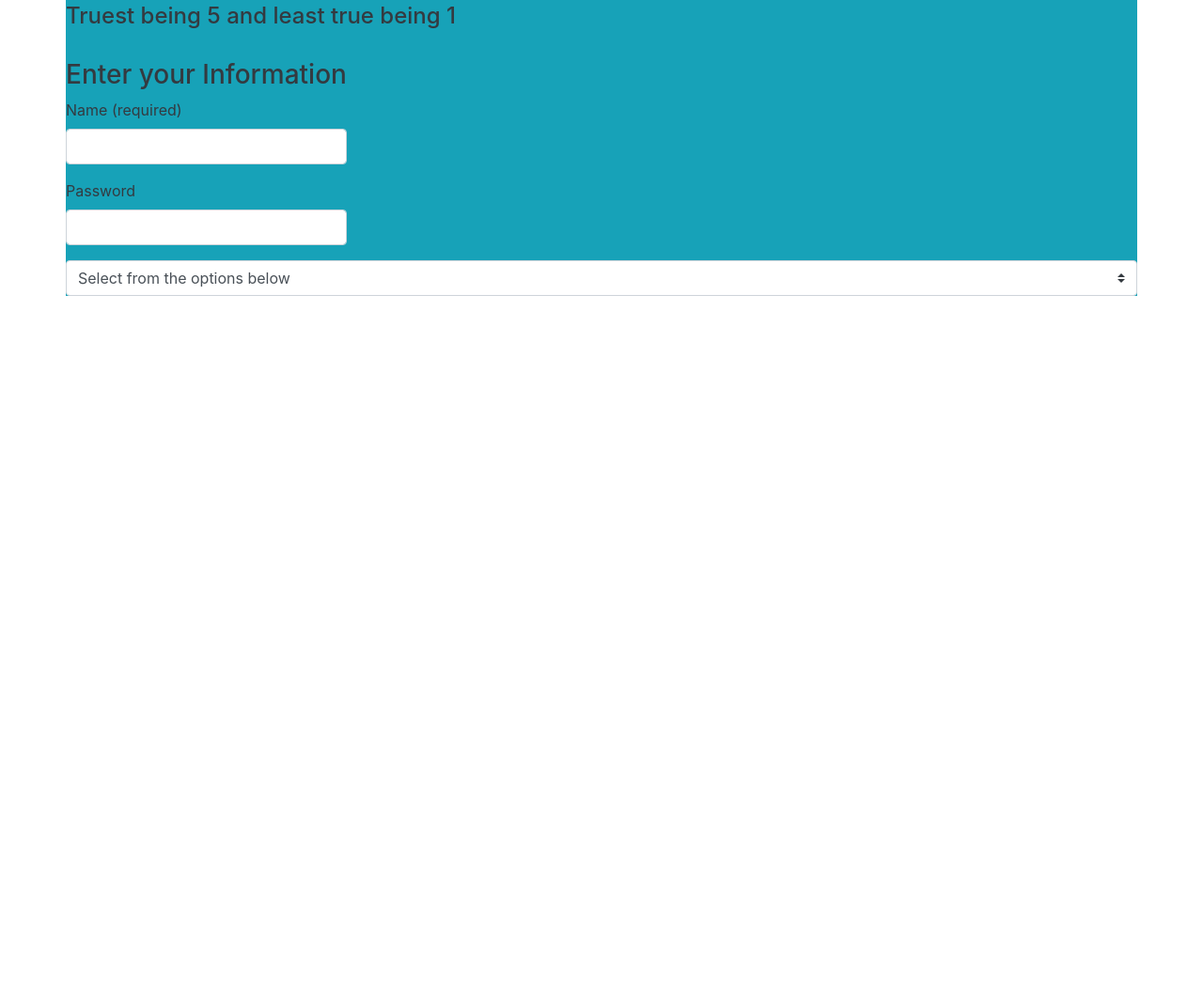
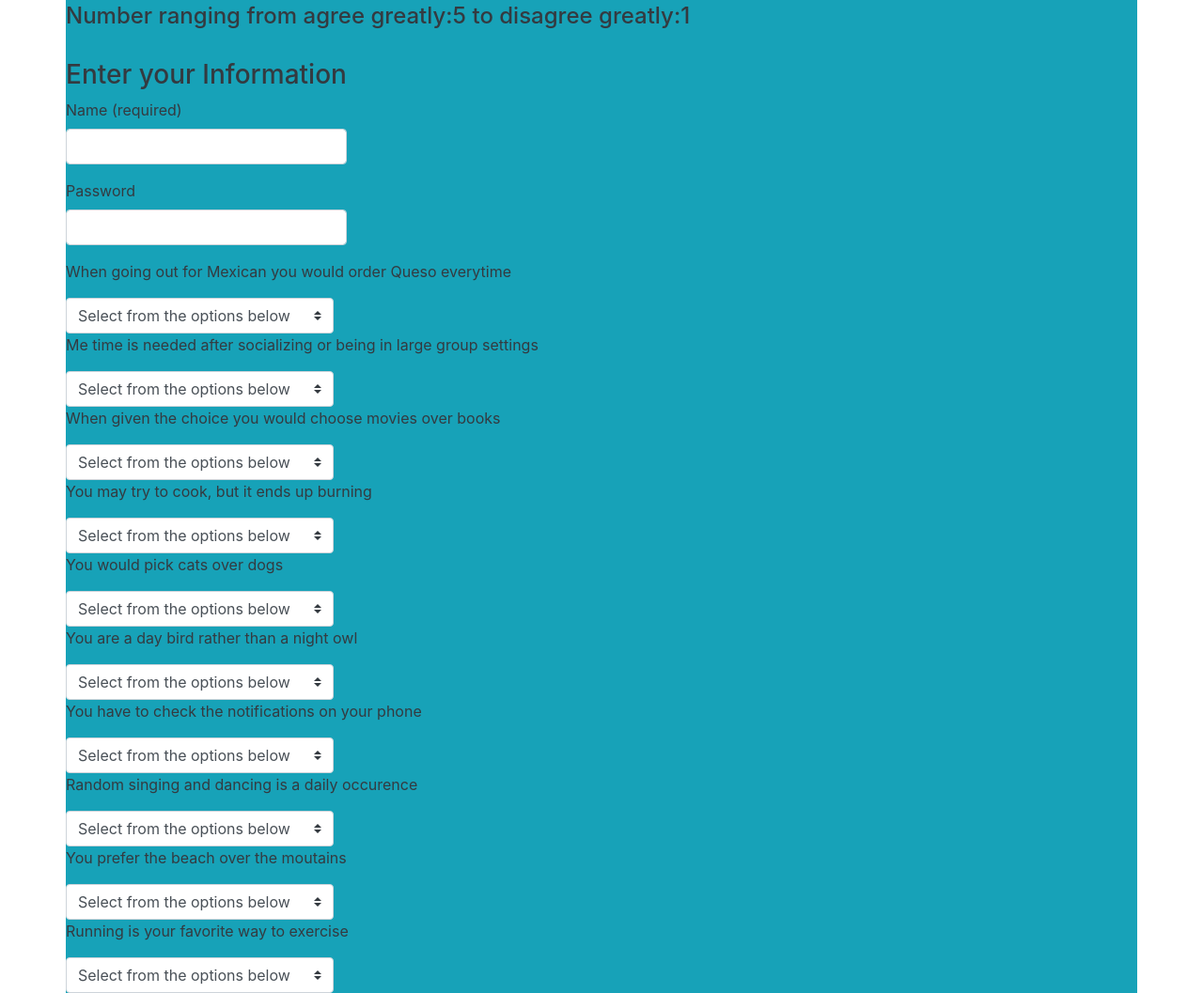
Before and after one commit to Mosbycr/friend-finder, a plain HTML site: page app/public/survey.html in a window 1280 px wide. Shown: the part 95-1152 px from the top of the page at 94% size. Before the commit the page ends 800 px from the top, so only its background shows below. Drawn offline with nearby package versions, Linux system fonts and the light colour scheme.

Commit message:
completed adding questions on survey, found out how to set max-width for input group

```diff
--- /dev/null
+++ b/app/public/assets/friend.css
@@ -0,0 +1,3 @@
+#question1 {
+    max-width: 25%;
+}
--- a/app/public/survey.html
+++ b/app/public/survey.html
@@ -12,6 +12,9 @@
       integrity="sha384-ggOyR0iXCbMQv3Xipma34MD+dH/1fQ784/j6cY/iJTQUOhcWr7x9JvoRxT2MZw1T"
       crossorigin="anonymous"
     />
+
+    <link rel="stylesheet" type="text/css" href="../public/assets/friend.css">
+
   </head>
   <body>
     <div class="container bg-info text-dark">
@@ -21,7 +24,7 @@
           Choose the number the reflects how true or false the statment is to
           you.
         </h3>
-        <h4>Truest being 5 and least true being 1</h4>
+        <h4>Number ranging from agree greatly:5 to disagree greatly:1</h4>
       </div>
 
       <div class="row mt-4">
@@ -39,6 +42,7 @@
       </div>
 
       <div class="row">
+        <p>When going out for Mexican you would order Queso everytime</p>
         <div class="input-group">
           <select class="custom-select" id="question1">
             <option selected>Select from the options below</option>
@@ -50,6 +54,133 @@
           </select>
         </div>
       </div>
+
+       <div class="row">
+        <p>Me time is needed after socializing or being in large group settings</p>
+        <div class="input-group">
+          <select class="custom-select" id="question1">
+            <option selected>Select from the options below</option>
+            <option value="1">1</option>
+            <option value="2">2</option>
+            <option value="3">3</option>
+            <option value="4">4</option>
+            <option value="5">5</option>
+          </select>
+        </div>
+      </div>
+
+       <div class="row">
+           <p>When given the choice you would choose movies over books</p>
+        <div class="input-group">
+          <select class="custom-select" id="question1">
+            <option selected>Select from the options below</option>
+            <option value="1">1</option>
+            <option value="2">2</option>
+            <option value="3">3</option>
+            <option value="4">4</option>
+            <option value="5">5</option>
+          </select>
+        </div>
+      </div>
+
+       <div class="row">
+           <p>You may try to cook, but it ends up burning</p>
+        <div class="input-group">
+          <select class="custom-select" id="question1">
+            <option selected>Select from the options below</option>
+            <option value="1">1</option>
+            <option value="2">2</option>
+            <option value="3">3</option>
+            <option value="4">4</option>
+            <option value="5">5</option>
+          </select>
+        </div>
+      </div>
+
+       <div class="row">
+           <p>You would pick cats over dogs</p>
+        <div class="input-group">
+          <select class="custom-select" id="question1">
+            <option selected>Select from the options below</option>
+            <option value="1">1</option>
+            <option value="2">2</option>
+            <option value="3">3</option>
+            <option value="4">4</option>
+            <option value="5">5</option>
+          </select>
+        </div>
+      </div>
+
+       <div class="row">
+           <p>You are a day bird rather than a night owl</p>
+        <div class="input-group">
+          <select class="custom-select" id="question1">
+            <option selected>Select from the options below</option>
+            <option value="1">1</option>
+            <option value="2">2</option>
+            <option value="3">3</option>
+            <option value="4">4</option>
+            <option value="5">5</option>
+          </select>
+        </div>
+      </div>
+
+       <div class="row">
+           <p>You have to check the notifications on your phone</p>
+        <div class="input-group">
+          <select class="custom-select" id="question1">
+            <option selected>Select from the options below</option>
+            <option value="1">1</option>
+            <option value="2">2</option>
+            <option value="3">3</option>
+            <option value="4">4</option>
+            <option value="5">5</option>
+          </select>
+        </div>
+      </div>
+
+       <div class="row">
+           <p>Random singing and dancing is a daily occurence</p>
+        <div class="input-group">
+          <select class="custom-select" id="question1">
+            <option selected>Select from the options below</option>
+            <option value="1">1</option>
+            <option value="2">2</option>
+            <option value="3">3</option>
+            <option value="4">4</option>
+            <option value="5">5</option>
+          </select>
+        </div>
+      </div>
+
+       <div class="row">
+           <p>You prefer the beach over the moutains</p>
+        <div class="input-group">
+          <select class="custom-select" id="question1">
+            <option selected>Select from the options below</option>
+            <option value="1">1</option>
+            <option value="2">2</option>
+            <option value="3">3</option>
+            <option value="4">4</option>
+            <option value="5">5</option>
+          </select>
+        </div>
+      </div>
+
+       <div class="row">
+           <p>Running is your favorite way to exercise</p>
+        <div class="input-group">
+          <select class="custom-select" id="question1">
+            <option selected>Select from the options below</option>
+            <option value="1">1</option>
+            <option value="2">2</option>
+            <option value="3">3</option>
+            <option value="4">4</option>
+            <option value="5">5</option>
+          </select>
+        </div>
+      </div>
+
     </div>
   </body>
 </html>
```
